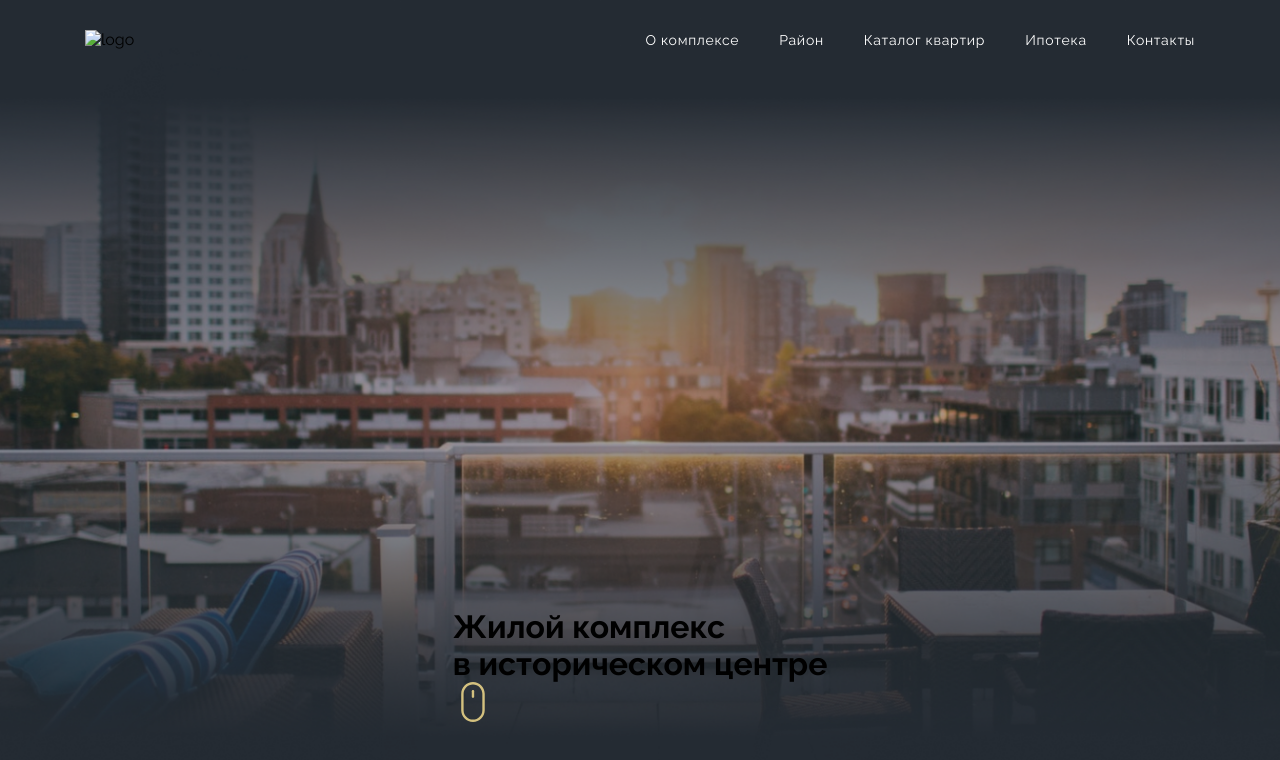
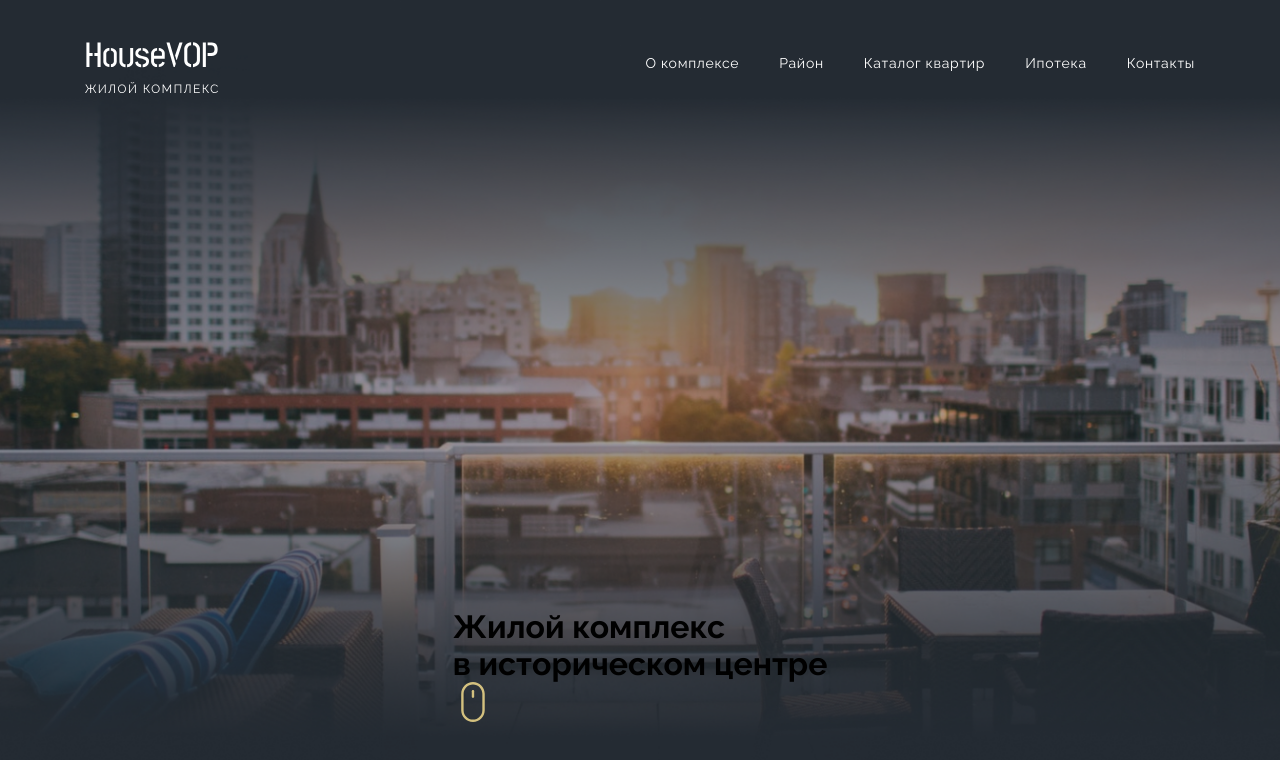
Before and after one commit to asilaka/sayt, a plain HTML site: page index.html in a window 1280 px wide. Drawn offline with Linux system fonts and the light colour scheme; the site is published under a folder, as on GitHub Pages, so addresses that start at the root find nothing; a web font is replaced by a local one.

Commit message:
Update index.html

```diff
--- a/index.html
+++ b/index.html
@@ -11,7 +11,7 @@
 <body>
     <header>
         <nav>
-            <img src="/img/first-screen__logo.svg" alt="logo">
+            <img src="./img/first-screen__logo.svg" alt="logo">
             <div class="block">
                 <a href="#">О комплексе</a>
                 <a href="#">Район</a>
```
